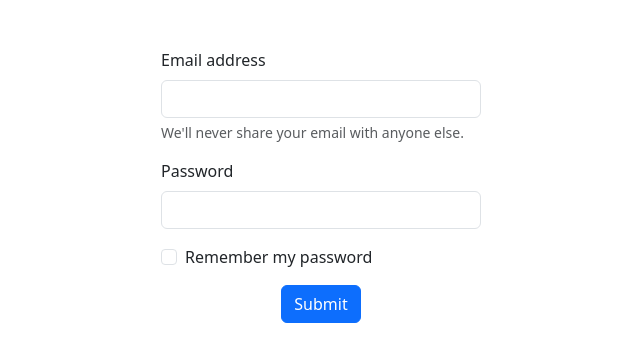
After one commit to martinpare1208/expense_tracker, a Flask app: template app/templates/not_logged_in_base.html in a window 1280 px wide. The commit adds this page. Shown: the top 362 px of the page, without its empty margins (319-959 px from the left). Run offline with Flask 3, Linux system fonts and the light colour scheme; the template is opened without the code that fills it, so the values that code supplies are empty; the visitor is signed in with stand-in values (Sample User, id 1).

Commit message:
Updated requirements.txt, refactored html templates to have appropriate base.html files, completed login and logout logic

```diff
--- a/app/__init__.py
+++ b/app/__init__.py
@@ -14,6 +14,7 @@ load_dotenv()
 
 app.config['SQLALCHEMY_DATABASE_URI'] = os.getenv("SQLALCHEMY_DATABASE_URI")
 app.config['SQLALCHEMY_TRACK_MODIFICATIONS'] = False
+app.config['SECRET_KEY'] = os.getenv("SECRET_KEY")
 database.init_app(app)
 migrate = Migrate(app, database)
 
--- a/app/routes.py
+++ b/app/routes.py
@@ -1,16 +1,33 @@
-from app import app, controllers
-from flask import render_template, request, redirect, url_for
+from app import app, controllers, login_manager
+from flask import render_template, request, redirect, url_for, flash
+from app.db.models import User
+from flask_login import login_user, login_required, logout_user, current_user
 
 
+
+@login_manager.user_loader
+def load_user(user_id):
+    return User.query.get(int(user_id))
+
+
+@app.route("/logout")
+@login_required
+def logout():
+    logout_user()
+    return redirect(url_for('login'))
+
 @app.route("/")
+@login_required
 def main():
     return render_template('home.html', active="home")
 
 @app.route("/dashboard")
+@login_required
 def dashboard():
-    return render_template('home.html', active='dashboard')
 
+    return render_template('home.html', active='dashboard', user=current_user)
 
+# refactor
 @app.route("/add_user", methods=["GET"])
 def adding_user():
     controllers.add_user_controller()
@@ -22,11 +39,46 @@ def login():
     if request.method == 'POST':
         username = request.form.get("username")
         password = request.form.get("password")
-        return redirect(url_for('show_forms'), username=username, password=password)
+
+        is_authenticated, user = controllers.get_and_authenticate_user_controller(username, password)
+
+        if is_authenticated:
+            login_user(user)
+            return redirect(url_for('dashboard'))
+
+        else:
+            flash('Wrong password!', 'error')
+            return redirect(url_for('login'))
+
     else:
+
         return render_template('login.html')
 
 
-@app.route("/show_forms/<username>/<password>")
-def show_forms(username, password):
-    return f'<h3>{username}, {password}</h3>'
+
+
+@app.route("/get_user")
+def get_user_test():
+    controllers.get_user_controller()
+    return f'<h3>Hello</h3>'
+
+
+@app.route("/logintest")
+def login_test():
+    user = 'martin'
+    password = 'password'
+
+    #Returns true if logged in
+    is_true, user = controllers.get_user_controller(user, password)
+    if is_true:
+        login_user(user)
+
+
+    return '<h3>Hello</h3>'
+
+
+
+@app.route("/loggedin")
+@login_required
+def logged_in():
+    return '<h3>HELLO</h3>'
--- a/app/templates/base.html
+++ b/app/templates/logged_in_base.html
@@ -68,7 +68,9 @@
   <div class="dropdown">
     <a href="#" class="d-flex align-items-center text-white text-decoration-none dropdown-toggle" data-bs-toggle="dropdown" aria-expanded="false">
       <img src="https://github.com/mdo.png" alt="" width="32" height="32" class="rounded-circle me-2">
-      <strong>mdo</strong>
+      <strong>{% block username%}
+        {%endblock%}
+      </strong>
     </a>
     <ul class="dropdown-menu dropdown-menu-dark text-small shadow">
       <li><a class="dropdown-item" href="#">New project...</a></li>
--- /dev/null
+++ b/app/templates/not_logged_in_base.html
@@ -0,0 +1,51 @@
+<!DOCTYPE html>
+<html lang="en">
+<head>
+    <meta charset="UTF-8">
+    <meta name="viewport" content="width=device-width, initial-scale=1.0">
+     <link href="https://cdn.jsdelivr.net/npm/bootstrap@5.3.6/dist/css/bootstrap.min.css" rel="stylesheet" integrity="sha384-4Q6Gf2aSP4eDXB8Miphtr37CMZZQ5oXLH2yaXMJ2w8e2ZtHTl7GptT4jmndRuHDT" crossorigin="anonymous">
+    <link rel="stylesheet" href="https://cdn.jsdelivr.net/npm/bootstrap-icons@1.13.1/font/bootstrap-icons.min.css">
+    <title>Login</title>
+</head>
+<body>
+
+
+  {%with messages = get_flashed_messages()%}
+    {%if messages%}
+        {%for message in messages%}
+            <div class="alert alert-warning d-flex justify-content-center" role="alert">
+              <span>{{message}}</span>
+          </div>
+        {% endfor %}
+    {%endif%}
+{%endwith%}
+
+
+<form method="POST" class="d-flex justify-content-center w-100 mt-5" action="{{url_for('login')}}">
+    <div class="w-25">
+  <div class="mb-3">
+    <label for="exampleInputEmail1" class="form-label">Email address</label>
+    <input type="username" class="form-control" id="exampleInputEmail1" aria-describedby="emailHelp" name="username">
+    <div id="emailHelp" class="form-text">We'll never share your email with anyone else.</div>
+  </div>
+  <div class="mb-3">
+    <label for="exampleInputPassword1" class="form-label">Password</label>
+    <input type="password" class="form-control" id="exampleInputPassword1" name="password">
+  </div>
+  <div class="mb-3 form-check">
+    <input type="checkbox" class="form-check-input" id="exampleCheck1">
+    <label class="form-check-label" for="exampleCheck1">Remember my password</label>
+  </div>
+  <div class="d-flex justify-content-center">
+  <button type="submit" class="btn btn-primary">Submit</button>
+  </div>
+  </div>
+</form>
+
+
+
+
+    <script src="https://cdn.jsdelivr.net/npm/bootstrap@5.3.6/dist/js/bootstrap.bundle.min.js" integrity="sha384-j1CDi7MgGQ12Z7Qab0qlWQ/Qqz24Gc6BM0thvEMVjHnfYGF0rmFCozFSxQBxwHKO" crossorigin="anonymous"></script>
+    <script src="https://cdn.jsdelivr.net/npm/@popperjs/core@2.11.8/dist/umd/popper.min.js" integrity="sha384-I7E8VVD/ismYTF4hNIPjVp/Zjvgyol6VFvRkX/vR+Vc4jQkC+hVqc2pM8ODewa9r" crossorigin="anonymous"></script>
+</body>
+</html>
--- a/run.py
+++ b/run.py
@@ -1,5 +1,4 @@
 from app import app, routes
-
 
 
 if __name__ == '__main__':
```
Also changed, not shown: app/controllers.py (+19 -7 lines), app/db/models.py (+10 -2 lines), app/templates/home.html (+6 -4 lines), app/templates/login.html (+1 -22 lines), requirements.txt (+61 -12 lines), app/templates/register.html (added), tests/test_routes_and_controllers.py (added).
